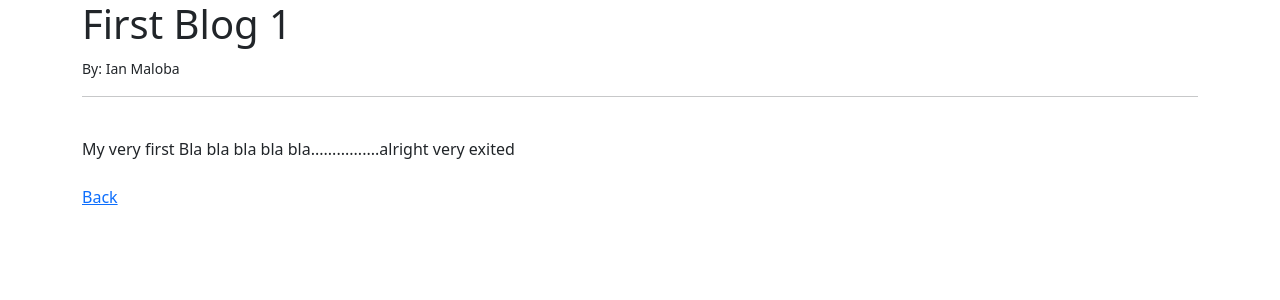
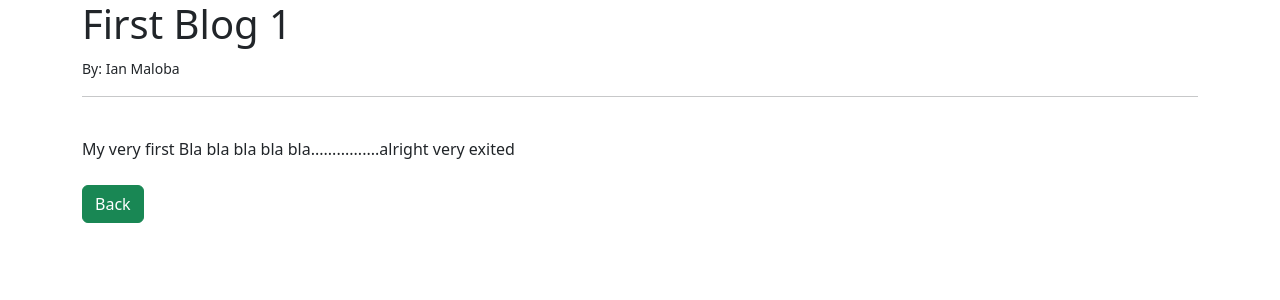
Before and after one commit to IanMalobaMwakha/Myodyssey, a Django app: page /article/1 in a window 1280 px wide. Shown: the top 300 px of the page. Run offline with Django 4.2, Linux system fonts and the light colour scheme; data comes from the database, SQL or seed files in the repository.

Commit message:
will be ignored, and an empty message aborts the commit.

```diff
--- a/myodyssey/blog/templates/article_detail.html
+++ b/myodyssey/blog/templates/article_detail.html
@@ -11,6 +11,6 @@
 
 <br><br>
 
-<a href="{% url 'home' %}">Back</a>
+<a href="{% url 'home' %}" class="btn btn-success">Back</a>
 
 {% endblock %}
```
